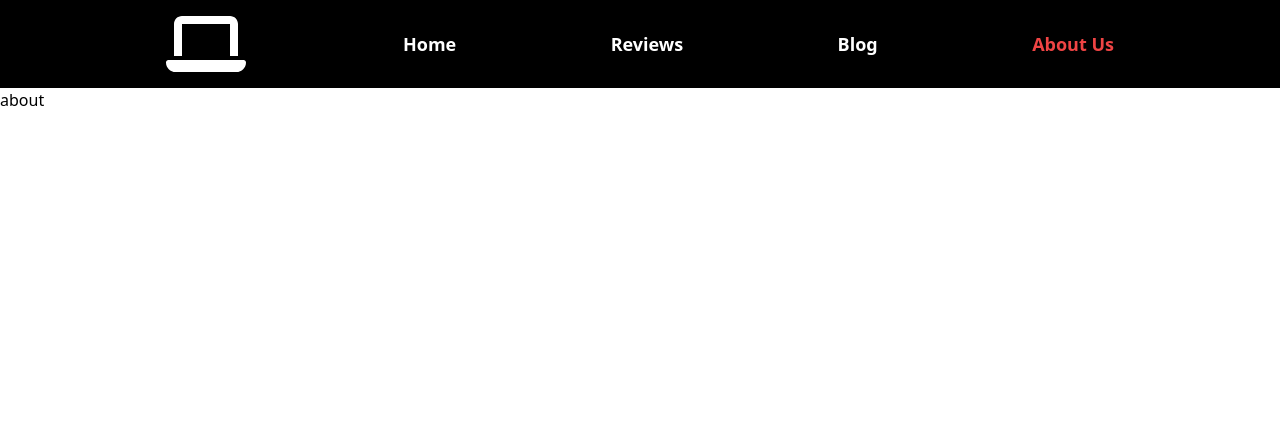
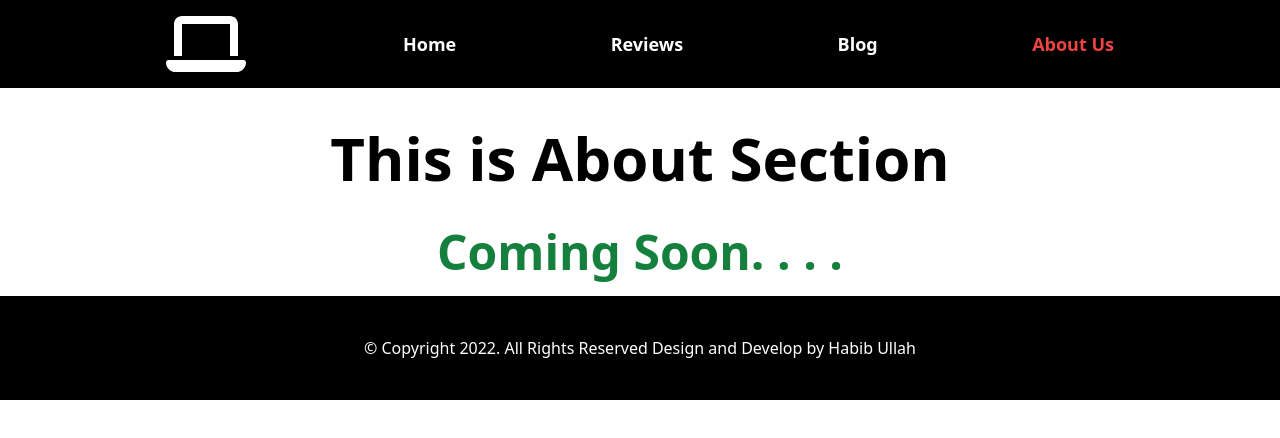
Before and after one commit to Sakib6071/product-analysis-laptop, a React (Create React App) app: page /about in a window 1280 px wide. Shown: the top 438 px of the page. Built offline with nearby package versions, Linux system fonts and the light colour scheme; the HTML template or start-up script is replaced by a standard one.

Commit message:
all review and home review added and footer added

```diff
--- a/src/App.js
+++ b/src/App.js
@@ -2,6 +2,7 @@ import { Route, Routes } from 'react-router-dom';
 import './App.css';
 import About from './components/About/About';
 import Blog from './components/Blog/Blog';
+import Footer from './components/Footer/Footer';
 import Header from './components/Header/Header';
 import Home from './components/Home/Home';
 import NotFound from './components/NotFound/NotFound';
@@ -16,7 +17,8 @@ function App() {
                 <Route path='/blog' element={<Blog></Blog>}></Route>
                 <Route path='/about' element={<About></About>}></Route>
                 <Route path='*' element={<NotFound></NotFound>}></Route>
-            </Routes>
+      </Routes>
+      <Footer></Footer>
     </div>
   );
 }
--- a/src/components/About/About.js
+++ b/src/components/About/About.js
@@ -2,8 +2,9 @@ import React from 'react';
 
 const About = () => {
     return (
-        <div>
-            <p>about</p>
+        <div className='text-center'>
+            <p className='text-6xl font-bold my-10'>This is About Section</p>
+            <p className='text-green-700 font-semibold text-5xl'>Coming Soon. . . .</p>
         </div>
     );
 };
--- a/src/components/Footer/Footer.js
+++ b/src/components/Footer/Footer.js
@@ -2,8 +2,8 @@ import React from 'react';
 
 const Footer = () => {
     return (
-        <div>
-
+        <div className='bg-black py-10 px-2 mt-5'>
+            <p className='text-center text-white'>&copy; Copyright 2022. All Rights Reserved Design and Develop by Habib Ullah</p>
         </div>
     );
 };
--- a/src/components/Home/Home.js
+++ b/src/components/Home/Home.js
@@ -1,4 +1,5 @@
 import React from 'react';
+import { Link } from 'react-router-dom';
 import useReview from '../../hooks/useReview';
 import HomeReview from '../HomeReview/HomeReview';
 
@@ -26,6 +27,9 @@ const Home = () => {
                     needReviews.map(review=><HomeReview key={review.id} review={review}></HomeReview>)
                 }
             </div>
+            <div className=' text-center'>
+                <Link className='text-white bg-black px-5 py-2 rounded-lg' to={'/review'}>See All Review</Link>
+            </div>
            </div>
         </div>
     );
--- a/src/components/HomeReview/HomeReview.js
+++ b/src/components/HomeReview/HomeReview.js
@@ -36,8 +36,8 @@ const HomeReview = (props) => {
                 <p className=' text-center font-semibold text-lg'>{name}</p>
                 <p className=' text-center'>{designRating}</p>
             </div>
-            <div className=' col-span-2'>
-                <p className=' text-justify'>
+            <div className=' col-span-2 flex items-center'>
+                <p className=' text-justify '>
                     {review}
                 </p>
             </div>
--- a/src/components/Review/Review.js
+++ b/src/components/Review/Review.js
@@ -1,9 +1,17 @@
 import React from 'react';
+import useReview from '../../hooks/useReview';
+import HomeReview from '../HomeReview/HomeReview';
 
 const Review = () => {
+    const [reviews,setReviews] = useReview()
     return (
-        <div>
-            <p>Review</p>
+        <div className='w-3/4 mx-auto my-10'>
+            <p className='text-5xl text-center font-bold my-3'>All Review</p>
+            <div className='grid grid-cols-1 gap-2 my-10'>
+            {
+                reviews.map(review=><HomeReview key={review.id} review={review}></HomeReview>)
+            }
+            </div>
         </div>
     );
 };
```
Also changed, not shown: 1 other file (tests, documents, lock files or other folders).
